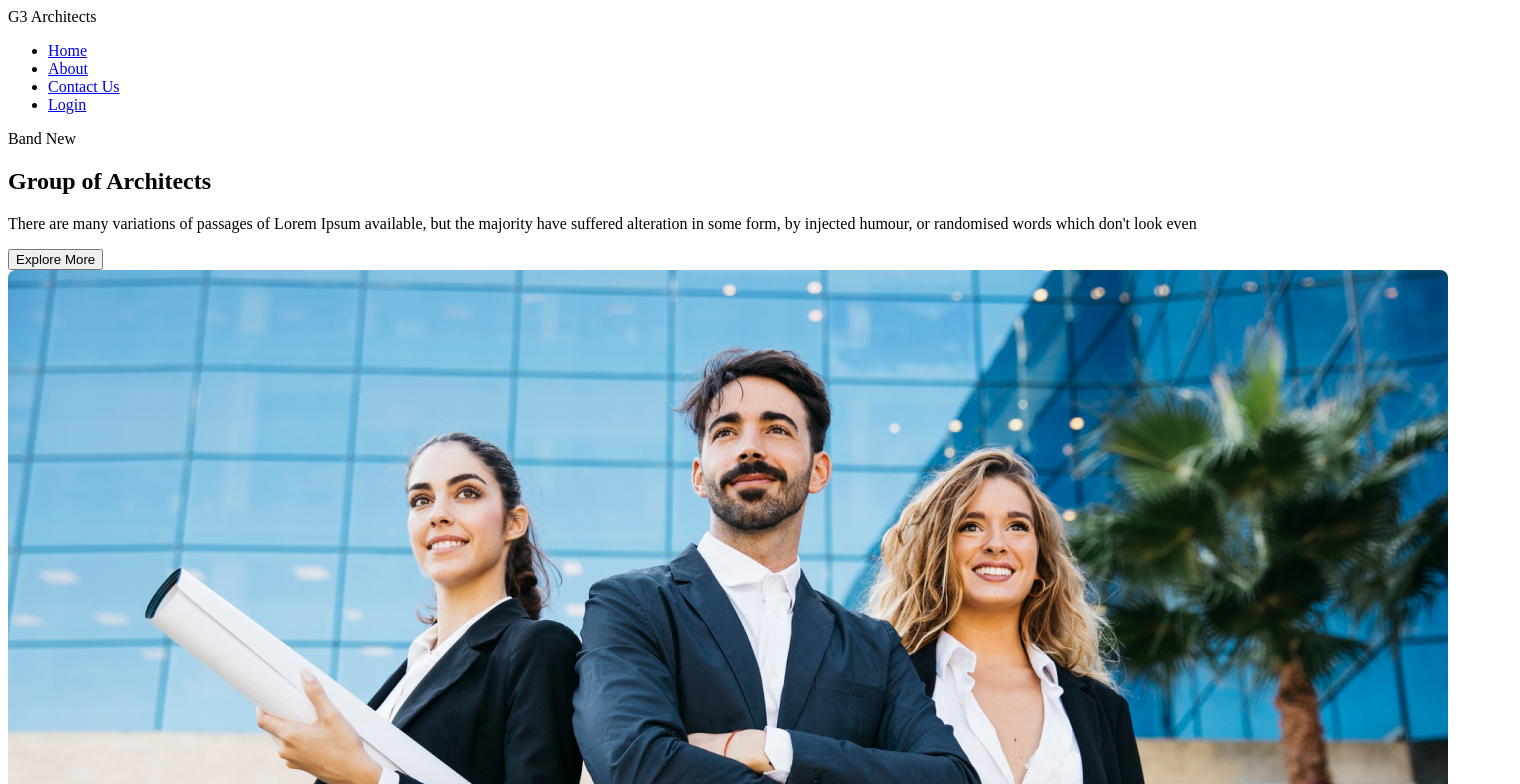
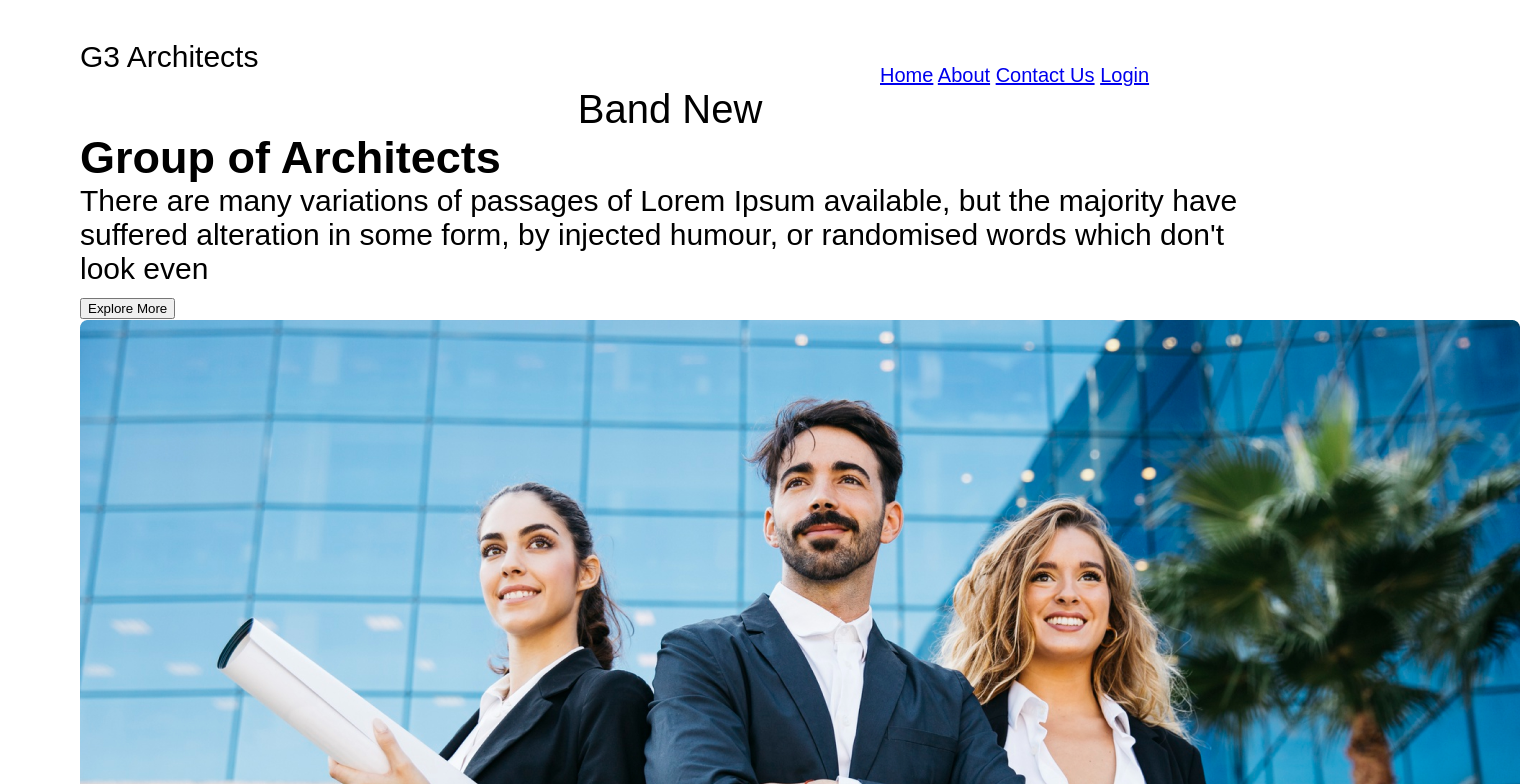
Before and after one commit to Alamienlatif/second-assignment, a plain HTML site: page index.html in a window 1280 px wide. Shown: the top 784 px of the page, 1520 px wide, since content can reach past the window. Drawn offline with Linux system fonts and the light colour scheme.

Commit message:
added main states

```diff
--- a/index.html
+++ b/index.html
@@ -8,18 +8,15 @@
     <link rel="stylesheet" href="/styles/style.css">
 </head>
 <body>
-
-<header>
-    <nav>
-    <div class="menu">G3 Architects</div>
-
-        <ul>
-            <li><a href="#">Home</a></li>
-            <li><a href="#">About</a></li>
-            <li><a href="#">Contact Us</a></li>
-            <li><a href="#">Login</a></li>
-        </ul>
-    </nav>
+        <div class="menu">G3 Architects</nav>
+        <div>
+        <div class="topnav">
+            <a href="#">Home</a></li>
+            <a href="#">About</a></li>
+            <a href="#">Contact Us</a></li>
+            <a href="#">Login</a></li>
+        </div>
+    </div>
     <div class="main">Band New</div>
 </header>
 <!-----section start  --->
@@ -33,7 +30,8 @@
          <img src="/images/banner.png">
     </div>
     </section>
-    <middle>
+    <!--- section ends --->
+    <!---- <middle>
         <div class="project">
             <img src="/images/team1.png">
             <img src="/images/team2.png">
@@ -107,6 +105,6 @@
     <img src="/images/sponsors/telerama.png">
 </div>
 
-<button class="ends">All rights reserved copyright@2023 startup landing page design</button>
+<button class="ends">All rights reserved copyright@2023 startup landing page design</button> --->
 </body>
 </html>
--- a/styles/style.css
+++ b/styles/style.css
@@ -0,0 +1,28 @@
+*{
+    margin: 0;
+    font-family: sans-serif;
+}
+.menu{
+    margin-top:20px;
+    margin-left:60px;
+    height:25px;
+    padding: 20px;
+    font-size:30px;
+    list-style: none;
+    text-decoration:none;
+}
+.topnav{
+    margin-top:-10px;
+    margin-left:800px;
+    margin-right:80px;
+    gap:15px;
+    font-size:20px;
+    list-style: none;
+    text-decoration:none;
+}
+.main{
+    text-align: center;
+    left:400px;
+
+    font-size:40px;
+}
```
